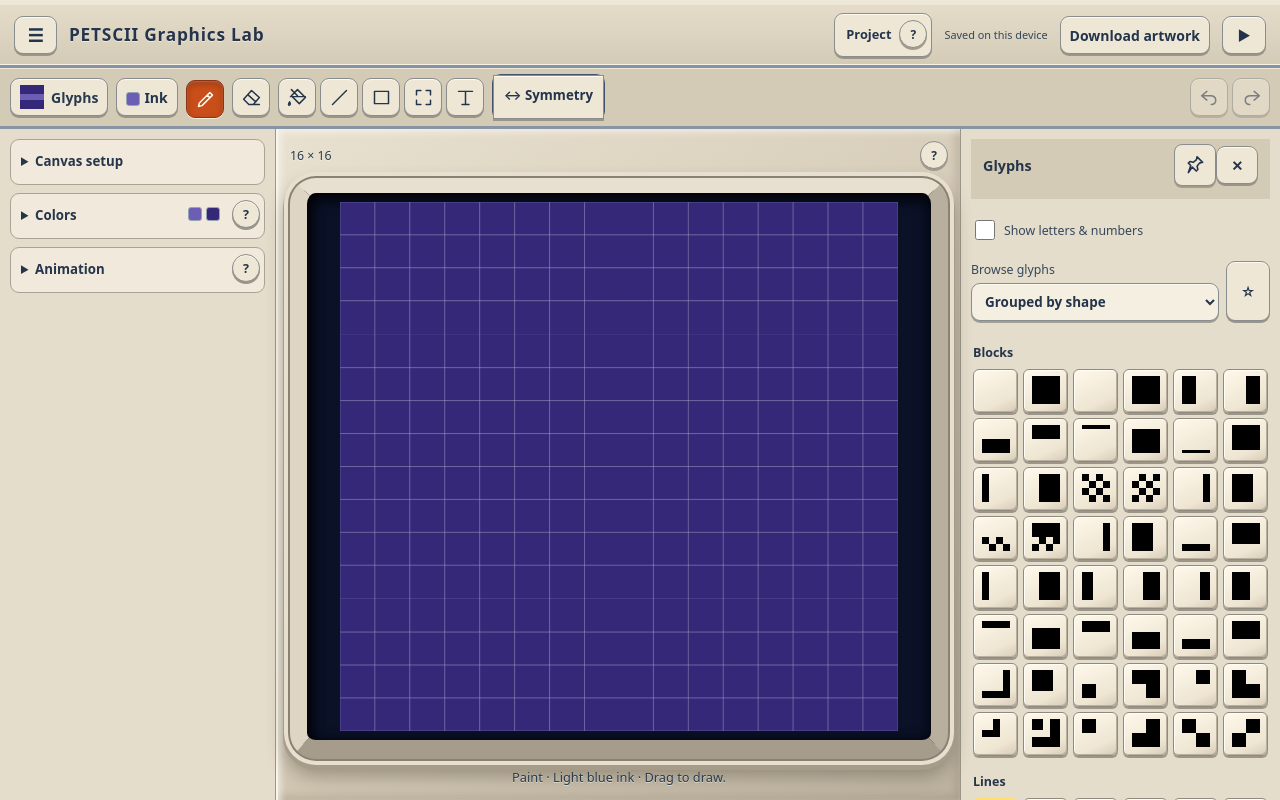
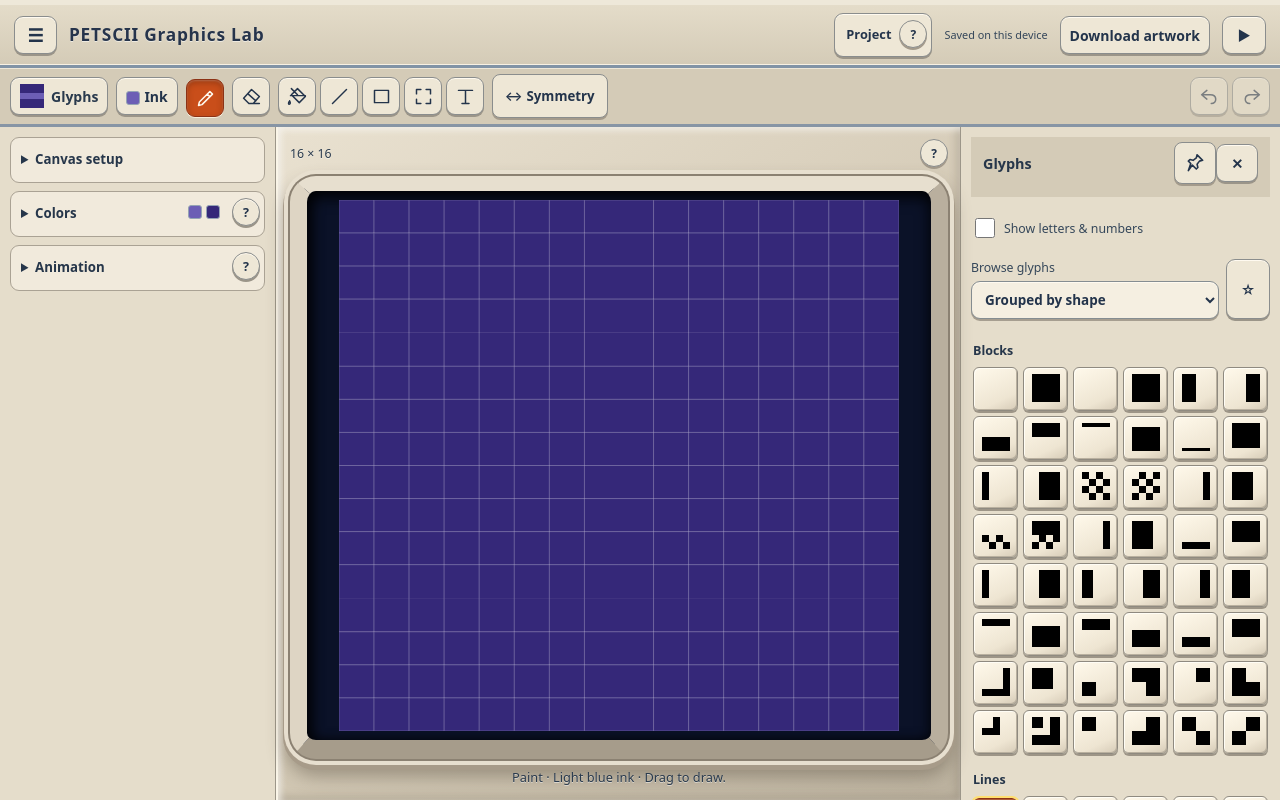
Before and after one commit to funkatron/petscii-graphics-lab, a website: page index.html in a window 1280 px wide. Drawn offline with Linux system fonts and the light colour scheme.

Commit message:
Unify symmetry control with ivory and orange toolbar keycaps

```diff
--- a/index.html
+++ b/index.html
@@ -1246,6 +1246,22 @@ for(const id of ['columns','rows']){const select=$(id);select.innerHTML='';for(l
  /* Give the glyph picker title breathing room beside the panel edge. */
  .glyph-picker .picker-heading{padding-inline:12px}
 
+ /* Symmetry uses the same keycap geometry and active state as drawing tools. */
+ #symmetryMenu{border:0;border-radius:0;background:transparent}
+ #symmetryMenu>summary{
+  display:inline-flex;align-items:center;justify-content:center;gap:4px;
+  min-height:44px;padding:8px 12px;cursor:pointer;
+  color:#23344b;background:#eee7d6;border:1px solid #8a8d8d;border-radius:8px;
+  box-shadow:0 2px 0 #a49b8c;
+ }
+ #symmetryMenu>summary::-webkit-details-marker{display:none}
+ #symmetryMenu>summary.symmetry-on{
+  color:#fff9ee!important;background:#c94e1a!important;border-color:#8c3215!important;
+  box-shadow:inset 0 3px 6px #61240b70!important;transform:translateY(2px)
+ }
+ #symmetryMenu>summary:focus-visible{outline:3px solid #007e9c;outline-offset:2px}
+ #symmetryMenu>summary:active{box-shadow:inset 0 3px 6px #0004!important;transform:translateY(2px)}
+
  /* Selected PETSCII keycaps display white ROM glyphs against orange. */
  .glyph-picker .palette .glyph.active canvas,
  .glyph-picker .palette .glyph[aria-pressed=true] canvas{
```
